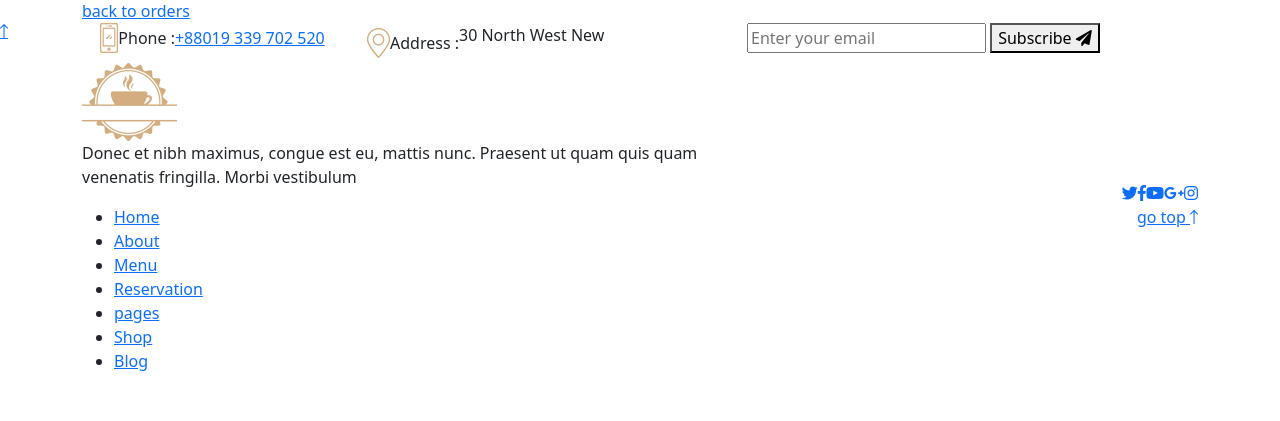
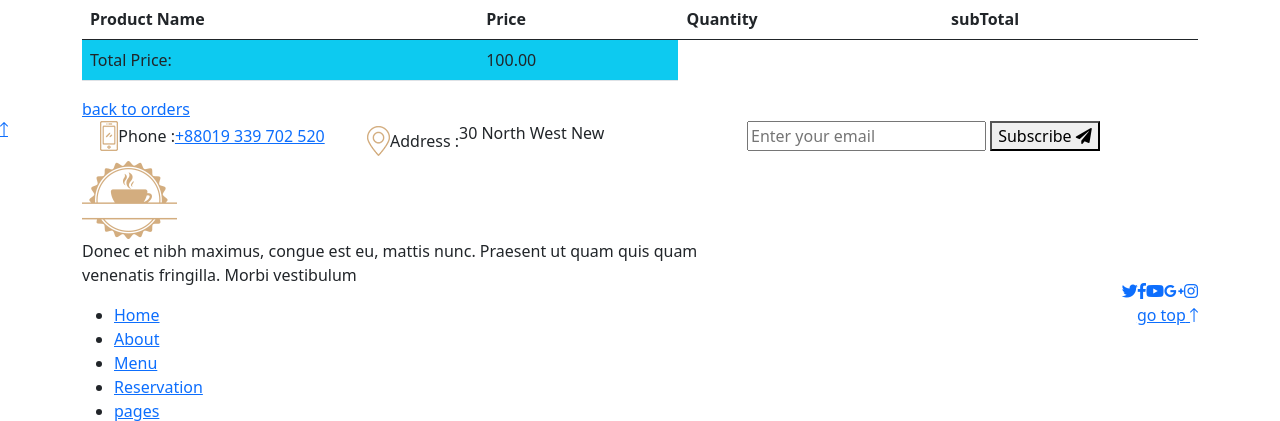
Before and after one commit to PouryaMansouri/maktab98GroupProject, a Django app: page /accounts/order_detail/1 in a window 1280 px wide; the page is wider, and only the part inside the window is pictured. Shown: the part 271-692 px from the top of that part. Run offline with Django 4.2, Linux system fonts and the light colour scheme; tables that the repository leaves empty hold one stand-in row (values such as "Sample post"); some libraries are stand-ins or nearby versions.

Commit message:
feat: order detail template added

```diff
--- a/accounts/templates/accounts/order_detail.html
+++ b/accounts/templates/accounts/order_detail.html
@@ -31,7 +31,9 @@
       <div class="col-xl-12">
         <div class="cart-wrapper">
           <div class="table-content table-responsive">
-            {% for order_items in order.items %}
+
+
+
             <table class="table">
               <thead>
                 <tr>
@@ -42,32 +44,31 @@
                 </tr>
               </thead>
               <tbody>
-                {% for order in order_items %}
-                {% if not forloop.last %}
+                {% for item in order_items %}
+
                 <tr>
                   <td class="product-name">
-                    <a href="#">{{ order.product }}</a>
+                    <a href="#">{{ item.product }}</a>
                   </td>
                   <td class="product-price">
-                    <span class="amount">{{ order.price }}</span>
+                    <span class="amount">{{ item.price }}</span>
                   </td>
-                  <td class="product-quantity">{{ order.quantity }}</td>
+                  <td class="product-quantity">{{ item.quantity }}</td>
                   <td class="product-subtotal">
-                    <span class="amount">{{ order.sub_total }}</span>
+                    <span class="amount">{{ item.get_cost }}</span>
                   </td>
                 </tr>
-                {% else %}
+
+                {% endfor %}
                 <tr class="bg-info">
                   <td>Total Price:</td>
-                  <td>{{ order }}</td>
+                  <td>{{ order.get_total_price }}</td>
                 </tr>
-                {% endif %}
-                {% endfor %}
               </tbody>
 
             </table>
 
-            {% endfor %}
+
           </div>
         </div>
         <a href="{% url 'accounts:manage_orders' %}" class="site-btn">back to orders</a>
```
